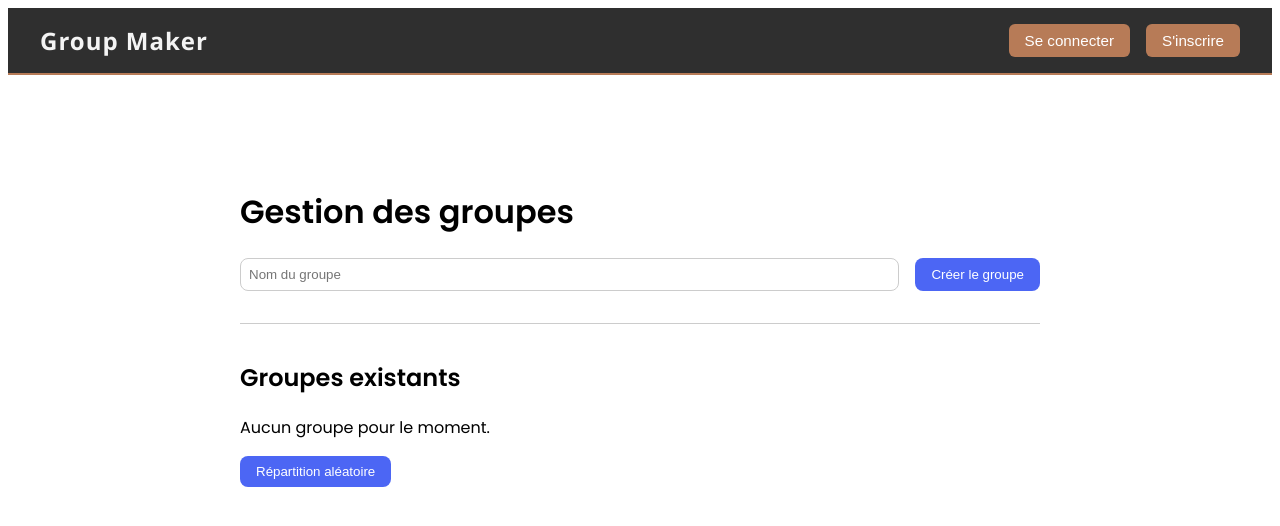
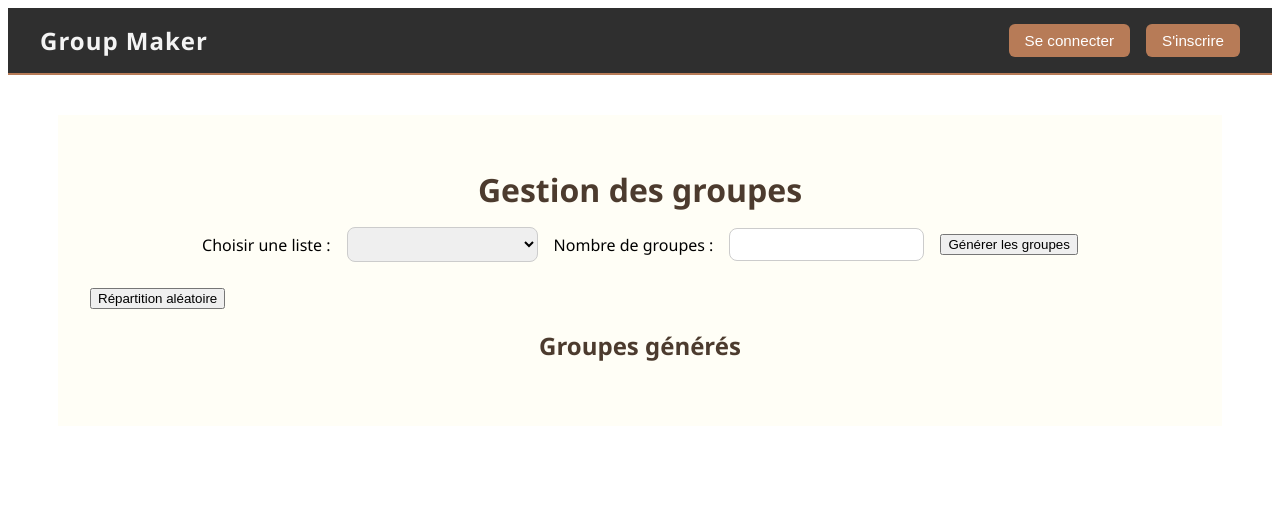
Before and after one commit to ImaneBarbeche/groupe-maker, an Angular app: page /groupes in a window 1280 px wide. Shown: the top 526 px of the page. Built offline with nearby package versions, Linux system fonts and the light colour scheme.

Commit message:
gestion du composant groupes. ajoute d'une génération de groupes automatique, avec modification du nb de grp généré et du nom des groupes manuellement. Possiblilité de séléctionner la liste d'élèves à répartir (en fonction du formulaire d'inscription) dans les groupes.

```diff
--- a/src/app/pages/groupes/groupes.component.css
+++ b/src/app/pages/groupes/groupes.component.css
@@ -1,53 +1,91 @@
 :host {
   display: block;
-  max-width: 800px;
-  margin: 60px auto;
+  max-width: 1100px;
+  margin: 40px auto;
   padding: 2rem;
-  font-family: 'Poppins', sans-serif;
+  font-family: 'Segoe UI', sans-serif;
+  background-color: #fffef6;
 }
 
+/* TITRES */
+h1, h2 {
+  text-align: center;
+  color: #4c3b2e;
+  margin-bottom: 1rem;
+}
+
+/* INPUT + bouton création */
 .ajout-groupe {
   display: flex;
+  justify-content: center;
   gap: 1rem;
   margin-bottom: 2rem;
 }
 
 .ajout-groupe input {
-  flex: 1;
-  padding: 0.5rem;
+  padding: 0.6rem;
   border: 1px solid #ccc;
   border-radius: 8px;
+  width: 250px;
 }
 
 .ajout-groupe button {
-  padding: 0.5rem 1rem;
-  background-color: #4c66f4;
+  background-color: #b77b57;
   color: white;
   border: none;
+  padding: 0.6rem 1rem;
   border-radius: 8px;
   cursor: pointer;
 }
 
-.liste-groupes {
-  border-top: 1px solid #ccc;
-  padding-top: 1rem;
+.ajout-groupe button:hover {
+  background-color: #a46642;
 }
 
-.groupe-item button {
-  background-color: #ff4d4f;
-  color: white;
-  border: none;
-  border-radius: 6px;
-  padding: 0.4rem 0.8rem;
-  cursor: pointer;
+/* CARDS GROUPES */
+.groupes-grid {
+  display: flex;
+  flex-wrap: wrap;
+  gap: 2rem;
+  justify-content: center;
+  margin-top: 2rem;
+}
+
+.groupe-card {
+  background-color: #f7f5ef;
+  padding: 1.5rem;
+  border-radius: 12px;
+  box-shadow: 0 2px 8px rgba(0,0,0,0.04);
+  width: 240px;
+}
+
+.groupe-card h3 {
+  margin-top: 0;
+  font-weight: 600;
+  color: #8a5e3b;
+}
+
+.groupe-card ul {
+  padding-left: 1rem;
+  list-style: disc;
+  margin: 0.5rem 0 0 0;
+}
+
+.groupe-card li {
+  margin-bottom: 0.3rem;
+}
+
+/* LISTE DES GROUPES EXISTANTS */
+.liste-groupes {
+  margin-top: 3rem;
 }
 
 .groupe-item {
-  background-color: #f1f9ff;
+  background-color: #f4f1e8;
+  border: 1px solid #d8c9b4;
   border-radius: 10px;
   padding: 1rem;
   margin-bottom: 1rem;
-  box-shadow: 0 2px 6px rgba(0,0,0,0.05);
 }
 
 .groupe-header {
@@ -56,25 +94,51 @@
   align-items: center;
 }
 
-.groupe-eleves ul {
-  list-style: none;
-  padding: 0;
-  margin: 1rem 0 0 0;
+.groupe-header button {
+  background: #d9534f;
+  color: white;
+  border: none;
+  padding: 0.4rem 0.8rem;
+  border-radius: 6px;
+  cursor: pointer;
 }
 
-.groupe-eleves li {
-  background-color: #ffffff;
-  border: 1px dashed #a1c4fd;
+.groupe-header button:hover {
+  background-color: #c9302c;
+}
+
+.groupe-eleves ul {
+  margin-top: 0.5rem;
+  padding-left: 1.2rem;
+  list-style: square;
+}
+
+.repartition-config {
+  display: flex;
+  align-items: center;
+  gap: 1rem;
+  justify-content: center;
+  flex-wrap: wrap;
+  margin-bottom: 1.5rem;
+}
+
+.repartition-config label {
+  font-weight: 500;
+}
+
+.repartition-config select,
+.repartition-config input {
+  padding: 0.5rem;
+  border: 1px solid #ccc;
+  border-radius: 8px;
+}
+.groupe-nom-input {
+  width: 100%;
+  font-size: 1.1rem;
+  font-weight: bold;
+  border: 1px solid #ccc;
+  border-radius: 8px;
   padding: 0.4rem;
   margin-bottom: 0.5rem;
-  border-radius: 6px;
+  text-align: center;
 }
-
-.generer-repartition button {
-  padding: 0.5rem 1rem;
-  background-color: #4c66f4;
-  color: white;
-  border: none;
-  border-radius: 8px;
-  cursor: pointer;
-}
--- a/src/app/pages/groupes/groupes.component.html
+++ b/src/app/pages/groupes/groupes.component.html
@@ -1,33 +1,42 @@
 <h1>Gestion des groupes</h1>
 
-<div class="ajout-groupe">
-    <input [(ngModel)]="nouveauNomGroupe" type="text" placeholder="Nom du groupe" />
-    <button (click)="creerGroupe()">Créer le groupe</button>
+<!-- Choix de liste et nombre de groupes -->
+<div class="repartition-config">
+  <label for="liste-select">Choisir une liste :</label>
+  <select id="liste-select" [(ngModel)]="listeSelectionnee" (change)="onListeSelectionnee()">
+    <option [ngValue]="null">-- Sélectionner une liste --</option>
+    @for (liste of listes; track liste.id) {
+      <option [ngValue]="liste">{{ liste.nom }}</option>
+    }
+  </select>
+
+  <label for="nb-groupes">Nombre de groupes :</label>
+  <input id="nb-groupes" type="number" [(ngModel)]="nombreDeGroupes" min="1" />
+  <button (click)="genererGroupesVides()">Générer les groupes</button>
 </div>
 
-<div class="liste-groupes">
-    <h2>Groupes existants</h2>
-    @if (groupes.length === 0) {
-    <p>Aucun groupe pour le moment.</p>
-    } @else {
-  @for (groupe of groupes; let i = $index; track i) {
-  <div class="groupe-item">
-    <div class="groupe-header">
-      <strong>{{ groupe.nom }}</strong>
-      <button (click)="supprimerGroupe(i)">Supprimer</button>
-    </div>
+<!-- Bouton pour générer -->
+<div class="generer-repartition">
+  <button (click)="genererRepartition()">Répartition aléatoire</button>
+</div>
 
-    <div class="groupe-eleves">
+<!-- Groupes générés -->
+<h2>Groupes générés</h2>
+<div class="groupes-grid">
+  @for (groupe of groupes; track groupe.nom) {
+    <div class="groupe-card">
+      <input
+  [(ngModel)]="groupe.nom"
+  placeholder="Nom du groupe"
+  class="groupe-nom-input"
+/>
+
+
       <ul>
-        @for (eleve of groupe.eleves; let i = $index; track i) {
-          <li>{{ eleve }}</li>
+        @for (eleve of groupe.eleves; track eleve) {
+          <li>{{ eleve.firstName }}</li>
         }
       </ul>
     </div>
+  }
 </div>
-}
-    }
-
-    <div class="generer-repartition">
-        <button (click)="genererRepartition()">Répartition aléatoire</button>
-    </div>
--- a/src/app/pages/groupes/groupes.component.ts
+++ b/src/app/pages/groupes/groupes.component.ts
@@ -1,6 +1,7 @@
 import { CommonModule } from '@angular/common';
 import { FormsModule } from '@angular/forms';
 import { Component } from '@angular/core';
+import { Liste, Eleve } from '../../models/utilisateur.interface';
 @Component({
   selector: 'app-groupes',
   standalone: true,
@@ -10,36 +11,28 @@ import { Component } from '@angular/core';
 })
 export class GroupesComponent {
   nouveauNomGroupe: string = '';
-  groupes: { nom: string; eleves: string[] }[] = [];
-  elevesDisponibles: string[] = [
-    'Alice',
-    'Bob',
-    'Charlie',
-    'Diana',
-    'Eliott',
-    'Fatima',
-    'Gaspard',
-    'Hiba',
-    'Isaac',
-    'Jade',
-  ];
+  groupes: { nom: string; eleves: Eleve[] }[] = [];
+nombreDeGroupes: number | null = null;
+
+  listes: Liste[] = [];
+  listeSelectionnee!: Liste;
+  elevesDisponibles: Eleve[] = [];
+
   constructor() {
     this.groupes = JSON.parse(localStorage.getItem('groupes') || '[]');
   }
+
   creerGroupe() {
     if (!this.nouveauNomGroupe.trim()) {
       alert('Le nom du groupe ne peut pas être vide.');
       return;
     }
+
     const nouveauGroupe = { nom: this.nouveauNomGroupe.trim(), eleves: [] };
     this.groupes.push(nouveauGroupe);
     this.nouveauNomGroupe = '';
 
     localStorage.setItem('groupes', JSON.stringify(this.groupes));
-  }
-
-  ngOnInit() {
-    this.groupes = JSON.parse(localStorage.getItem('groupes') || '[]');
   }
 
   supprimerGroupe(index: number) {
@@ -52,22 +45,80 @@ export class GroupesComponent {
     }
   }
 
-  genererRepartition() {
-    console.log('Répartition demandée');
-    this.groupes.forEach((groupe) => (groupe.eleves = []));
-
-    // Mélangez les élèves disponibles
-    const elevesMelanges = [...this.elevesDisponibles].sort(
-      () => Math.random() - 0.5
-    );
-
-    // Répartissez les élèves dans les groupes
-    for (let i = 0; i < elevesMelanges.length; i++) {
-      const eleve = elevesMelanges[i];
-      this.groupes[i % this.groupes.length].eleves.push(eleve);
+  ngOnInit() {
+    // On récupère depuis le localStorage l’utilisateur actuellement connecté (normalement un formateur ici).
+    //localStorage.getItem(...) donne une chaîne de caractères JSON
+    //JSON.parse(...) la transforme en objet utilisable en TypeScript
+    // Si aucun utilisateur n’est connecté, on obtient null.
+    const user = JSON.parse(localStorage.getItem('utilisateurActif') || 'null');
+    if (user) {
+      const key = `listes_${user.username}`; // On construit une clé dynamique pour récupérer ses listes. Par exemple : si user.username vaut "julie", alors la clé devient "listes_julie". Cette clé est celle qu’on a utilisée pour stocker les listes dans localStorage.
+      /**On récupère les listes correspondant à cet utilisateur (formateur) :
+Si elles existent → on les parse et on les stocke dans this.listes
+Sinon → on stocke un tableau vide []
+Cela permet ensuite d'afficher toutes les listes dans ton HTML, et d'en choisir une pour créer des groupes à partir de ses élèves. */
+      this.listes = JSON.parse(localStorage.getItem(key) || '[]');
+    } else {
+      console.error('Aucun utilisateur actif trouvé dans le localStorage.');
     }
 
-    // Sauvegarder la répartition dans le localStorage
-    localStorage.setItem('groupes', JSON.stringify(this.groupes));
+    this.groupes = JSON.parse(localStorage.getItem('groupes') || '[]'); //Enfin, on charge aussi les groupes déjà existants depuis le localStorage, pour les afficher ou les modifier.
   }
+
+  onListeSelectionnee() {
+    if (this.listeSelectionnee) {
+      this.elevesDisponibles = [...this.listeSelectionnee.eleves];
+    } else {
+      this.elevesDisponibles = [];
+    }
+  }
+
+  genererRepartition() {
+  if (!this.listeSelectionnee) {
+    alert("Aucune liste sélectionnée.");
+    return;
+  }
+
+  const elevesMelanges = [...this.elevesDisponibles].sort(() => Math.random() - 0.5);
+
+  if (elevesMelanges.length === 0) {
+    alert("Aucun élève dans la liste sélectionnée.");
+    return;
+  }
+
+  if (!this.nombreDeGroupes || this.nombreDeGroupes < 1) {
+  alert("Veuillez saisir un nombre de groupes valide.");
+  return;
 }
+  // Génère les groupes automatiquement
+  this.groupes = [];
+  for (let i = 1; i <= this.nombreDeGroupes; i++) {
+    this.groupes.push({ nom: `Groupe ${i}`, eleves: [] });
+  }
+
+  // Répartit les élèves
+  for (let i = 0; i < elevesMelanges.length; i++) {
+    const indexGroupe = i % this.nombreDeGroupes;
+    this.groupes[indexGroupe].eleves.push(elevesMelanges[i]);
+  }
+
+  localStorage.setItem('groupes', JSON.stringify(this.groupes));
+}
+genererGroupesVides() {
+  if (!this.nombreDeGroupes || this.nombreDeGroupes < 1) {
+    alert("Veuillez saisir un nombre de groupes valide.");
+    return;
+  }
+
+  this.groupes = [];
+  for (let i = 1; i <= this.nombreDeGroupes; i++) {
+    this.groupes.push({
+      nom: `Groupe ${i}`,
+      eleves: []
+    });
+  }
+
+  localStorage.setItem('groupes', JSON.stringify(this.groupes));
+}
+
+}
--- a/src/app/profil-eleve/profil-eleve.component.css
+++ b/src/app/profil-eleve/profil-eleve.component.css
@@ -1,5 +1,6 @@
 :host {
   display: block;
+  box-sizing: border-box;
   max-width: 1200px;
   margin: 40px auto;
   padding: 2rem;
@@ -20,6 +21,7 @@ h1 {
 
 h2 {
   text-align: center;
+  font-size: 1.4rem;
   font-weight: 500;
   margin-bottom: 2rem;
   color: #555;
@@ -80,3 +82,7 @@ h2 {
 .box:hover {
   transform: translateY(-2px);
 }
+
+.box p {
+  margin: 0.5rem 0;
+}
--- a/src/app/profil-eleve/profil-eleve.component.ts
+++ b/src/app/profil-eleve/profil-eleve.component.ts
@@ -1,5 +1,6 @@
 import { Component } from '@angular/core';
 import { AuthserviceService } from '../core/authservice.service';
+import { Eleve } from '../models/utilisateur.interface';
 
 @Component({
   selector: 'app-profil-eleve',
@@ -9,27 +10,12 @@ import { AuthserviceService } from '../core/authservice.service';
   styleUrls: ['./profil-eleve.component.css'],
 })
 export class ProfilEleveComponent {
-  user: any;
-  username: string | undefined;
-  role: string | undefined;
+  user!: Eleve;
 
-  projets = [
-    {
-      titre: 'Développement Java',
-      statut: 'en cours',
-      groupe: 'Groupe 2',
-    },
-    {
-      titre: 'Landing page HTML/CSS',
-      statut: 'terminé',
-      groupe: 'Groupe 1',
-    },
-  ];
+ projets: { titre: string; statut: string; groupe: string }[] = []
+
 
   constructor(private authService: AuthserviceService) {
-    this.username = this.authService.currentUser?.username;
-    this.role = this.authService.userRole;
     this.user = JSON.parse(localStorage.getItem('utilisateurActif') || '{}');
-
   }
 }
```
Also changed, not shown: src/app/models/utilisateur.interface.ts (+7 -0 lines), src/app/profil-eleve/profil-eleve.component.html (+19 -33 lines).
